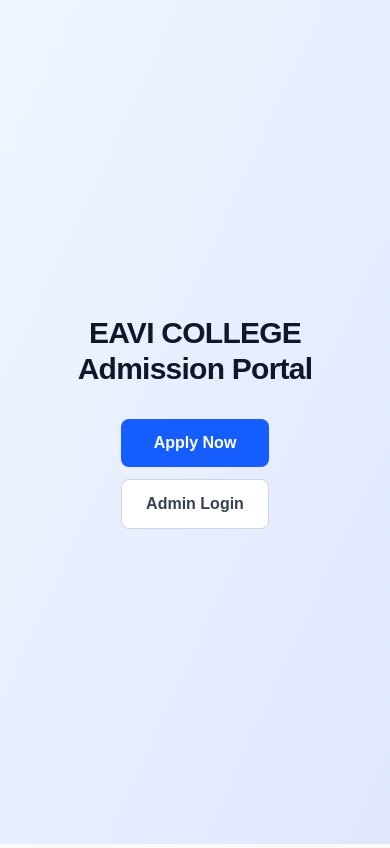
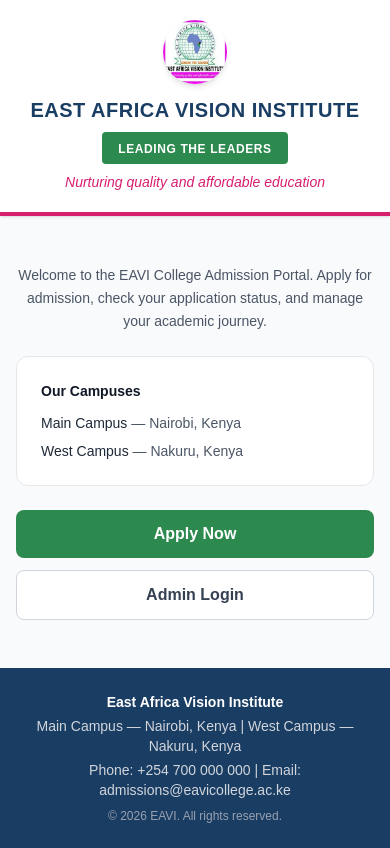
Before and after one commit to braxton0054/newEavi, a Next.js app: page / in a window 390 px wide. Built offline with nearby package versions, Linux system fonts and the light colour scheme.

Commit message:
fix: layout polish — responsive grid fixes, sidebar padding, login page branding panel, homepage EAVI branding

```diff
--- a/src/app/apply/page.tsx
+++ b/src/app/apply/page.tsx
@@ -74,15 +74,16 @@ export default function ApplyPage() {
     <div className="min-h-screen bg-gray-50">
       {/* EAVI Brand Header */}
       <header className="bg-white border-b-4 border-[#d81e6f] shadow-sm">
-        <div className="max-w-4xl mx-auto px-4 py-5 flex flex-col items-center text-center">
-          <Image
-            src="/images/eavi-logo.jpg"
-            alt="East Africa Vision Institute Logo"
-            width={120}
-            height={120}
-            className="rounded-full shadow-md mb-3"
-            priority
-          />
+        <div className="max-w-2xl mx-auto px-4 py-5 flex flex-col items-center text-center">
+          <div className="w-16 sm:w-20 md:w-24 aspect-square relative mx-auto mb-3">
+            <Image
+              src="/images/eavi-logo.jpg"
+              alt="East Africa Vision Institute Logo"
+              fill
+              className="rounded-full shadow-md object-cover"
+              priority
+            />
+          </div>
           <h1 className="text-xl sm:text-2xl font-bold text-[#1a3d63] tracking-wide">
             EAST AFRICA VISION INSTITUTE
           </h1>
@@ -134,7 +135,7 @@ export default function ApplyPage() {
         )}
 
         <form onSubmit={handleSubmit} className="bg-white rounded-xl shadow-sm border border-gray-200 p-4 sm:p-6 md:p-8 space-y-6">
-          <div className="grid grid-cols-1 sm:grid-cols-3 gap-4">
+          <div className="grid grid-cols-1 sm:grid-cols-2 md:grid-cols-3 gap-4">
             <div>
               <label className="block text-sm font-medium text-gray-700 mb-1">First Name *</label>
               <input name="firstName" value={form.firstName} onChange={handleChange} required className="w-full rounded-lg border border-gray-300 px-3 py-2 text-sm focus:ring-2 focus:ring-[#2d8a4e] focus:border-[#2d8a4e] outline-none" />
@@ -205,7 +206,7 @@ export default function ApplyPage() {
 
       {/* Footer */}
       <footer className="bg-[#1a3d63] text-white mt-12">
-        <div className="max-w-4xl mx-auto px-4 py-6 text-center text-sm space-y-1">
+        <div className="max-w-2xl mx-auto px-4 py-6 text-center text-sm space-y-1">
           <p className="font-semibold">East Africa Vision Institute</p>
           <p className="text-gray-300">Main Campus — Nairobi, Kenya | West Campus — Nakuru, Kenya</p>
           <p className="text-gray-300">Phone: +254 700 000 000 | Email: admissions@eavicollege.ac.ke</p>
--- a/src/app/login/page.tsx
+++ b/src/app/login/page.tsx
@@ -43,24 +43,46 @@ export default function LoginPage() {
   };
 
   return (
-    <div className="min-h-screen flex items-center justify-center bg-gray-50 px-4">
-      <div className="max-w-sm w-full">
-        {/* EAVI Branding */}
-        <div className="flex flex-col items-center mb-8">
+    <div className="min-h-screen flex">
+      {/* Brand Panel — visible on md+ */}
+      <div className="hidden md:flex md:w-1/2 bg-gradient-to-br from-[#1a3d63] to-[#0f2a45] items-center justify-center p-12">
+        <div className="max-w-md text-center text-white">
+          <div className="w-24 aspect-square relative mx-auto mb-6">
             <Image
               src="/images/eavi-logo.jpg"
               alt="East Africa Vision Institute Logo"
-            width={80}
-            height={80}
-            className="rounded-full shadow-md mb-3"
+              fill
+              className="rounded-full shadow-lg object-cover"
               priority
             />
-          <h1 className="text-lg sm:text-xl font-bold text-[#1a3d63] tracking-wide text-center">
+          </div>
+          <h1 className="text-2xl font-bold tracking-wide">EAST AFRICA VISION INSTITUTE</h1>
+          <div className="mt-3 bg-[#2d8a4e] px-4 py-1 rounded-sm inline-block">
+            <span className="text-white text-sm font-semibold tracking-wider uppercase">Leading the Leaders</span>
+          </div>
+          <p className="mt-4 text-gray-300 italic">Nurturing quality and affordable education</p>
+          <p className="mt-6 text-sm text-gray-400">Main Campus — Nairobi<br />West Campus — Nakuru</p>
+        </div>
+      </div>
+
+      {/* Form Panel */}
+      <div className="flex-1 flex items-center justify-center px-4 bg-gray-50">
+        <div className="w-full max-w-sm">
+          {/* Mobile branding — visible below md */}
+          <div className="flex flex-col items-center mb-8 md:hidden">
+            <div className="w-12 sm:w-16 aspect-square relative mx-auto mb-3">
+              <Image
+                src="/images/eavi-logo.jpg"
+                alt="East Africa Vision Institute Logo"
+                fill
+                className="rounded-full shadow-md object-cover"
+                priority
+              />
+            </div>
+            <h1 className="text-base sm:text-lg font-bold text-[#1a3d63] tracking-wide text-center">
               EAST AFRICA VISION INSTITUTE
             </h1>
-          <p className="text-xs text-[#d81e6f] italic mt-1">
-            Nurturing quality and affordable education
-          </p>
+            <p className="text-xs text-[#d81e6f] italic mt-1">Nurturing quality and affordable education</p>
           </div>
 
           <h2 className="text-xl font-semibold text-center text-gray-800 mb-5">Admin Login</h2>
@@ -83,5 +105,6 @@ export default function LoginPage() {
           </form>
         </div>
       </div>
+    </div>
   );
 }
--- a/src/app/page.tsx
+++ b/src/app/page.tsx
@@ -1,27 +1,72 @@
 import Link from "next/link";
+import Image from "next/image";
 
 export default function Home() {
   return (
-    <div className="flex flex-col flex-1 items-center justify-center bg-gradient-to-br from-blue-50 to-indigo-100">
-      <main className="flex flex-col items-center gap-8 text-center px-4">
-        <h1 className="text-3xl sm:text-4xl md:text-5xl font-bold tracking-tight text-gray-900">
-          EAVI COLLEGE Admission Portal
+    <div className="min-h-screen bg-gray-50 flex flex-col">
+      <header className="bg-white border-b-4 border-[#d81e6f] shadow-sm">
+        <div className="max-w-2xl mx-auto px-4 py-5 flex flex-col items-center text-center">
+          <div className="w-16 sm:w-20 md:w-24 aspect-square relative mx-auto mb-3">
+            <Image
+              src="/images/eavi-logo.jpg"
+              alt="East Africa Vision Institute Logo"
+              fill
+              className="rounded-full shadow-md object-cover"
+              priority
+            />
+          </div>
+          <h1 className="text-xl sm:text-2xl font-bold text-[#1a3d63] tracking-wide">
+            EAST AFRICA VISION INSTITUTE
           </h1>
-        <div className="flex flex-col sm:flex-row gap-3 sm:gap-4">
+          <div className="mt-2 bg-[#2d8a4e] px-4 py-1 rounded-sm">
+            <span className="text-white text-xs sm:text-sm font-semibold tracking-wider uppercase">
+              Leading the Leaders
+            </span>
+          </div>
+          <p className="mt-2 text-sm text-[#d81e6f] italic font-medium">
+            Nurturing quality and affordable education
+          </p>
+        </div>
+      </header>
+
+      <main className="flex-1 flex flex-col items-center justify-center px-4 py-12">
+        <div className="max-w-lg w-full text-center space-y-6">
+          <p className="text-gray-600 text-sm sm:text-base leading-relaxed">
+            Welcome to the EAVI College Admission Portal. Apply for admission,
+            check your application status, and manage your academic journey.
+          </p>
+          <div className="bg-white rounded-xl border border-gray-200 p-6 text-left space-y-3">
+            <h2 className="text-sm font-semibold text-gray-900">Our Campuses</h2>
+            <div className="space-y-2 text-sm text-gray-600">
+              <p><span className="font-medium text-gray-800">Main Campus</span> — Nairobi, Kenya</p>
+              <p><span className="font-medium text-gray-800">West Campus</span> — Nakuru, Kenya</p>
+            </div>
+          </div>
+          <div className="flex flex-col sm:flex-row gap-3 justify-center">
             <Link
               href="/apply"
-            className="rounded-lg bg-blue-600 px-6 py-3 font-semibold text-white hover:bg-blue-700 transition-colors"
+              className="rounded-lg bg-[#2d8a4e] px-6 py-3 font-semibold text-white hover:bg-[#236d3c] transition-colors text-center"
             >
               Apply Now
             </Link>
             <Link
               href="/login"
-            className="rounded-lg border border-gray-300 bg-white px-6 py-3 font-semibold text-gray-700 hover:bg-gray-50 transition-colors"
+              className="rounded-lg border border-gray-300 bg-white px-6 py-3 font-semibold text-gray-700 hover:bg-gray-50 transition-colors text-center"
             >
               Admin Login
             </Link>
           </div>
+        </div>
       </main>
+
+      <footer className="bg-[#1a3d63] text-white">
+        <div className="max-w-2xl mx-auto px-4 py-6 text-center text-sm space-y-1">
+          <p className="font-semibold">East Africa Vision Institute</p>
+          <p className="text-gray-300">Main Campus — Nairobi, Kenya | West Campus — Nakuru, Kenya</p>
+          <p className="text-gray-300">Phone: +254 700 000 000 | Email: admissions@eavicollege.ac.ke</p>
+          <p className="text-gray-400 text-xs mt-2">&copy; {new Date().getFullYear()} EAVI. All rights reserved.</p>
+        </div>
+      </footer>
     </div>
   );
 }
--- a/src/components/ManualApplyForm.tsx
+++ b/src/components/ManualApplyForm.tsx
@@ -104,7 +104,7 @@ export default function ManualApplyForm({ defaultCampus, onSuccess }: Props) {
 
           <div>
             <p className="text-xs font-semibold text-gray-500 uppercase tracking-wider mb-3">Student Name</p>
-            <div className="grid grid-cols-1 sm:grid-cols-3 gap-3">
+            <div className="grid grid-cols-1 sm:grid-cols-2 md:grid-cols-3 gap-3">
               <div>
                 <label className="block text-xs font-medium text-gray-700 mb-1">First Name *</label>
                 <input name="firstName" value={form.firstName} onChange={handleChange} required className="w-full rounded-lg border border-gray-300 px-3 py-2 text-sm focus:ring-2 focus:ring-blue-500 focus:border-blue-500 outline-none" />
```
Also changed, not shown: src/app/admin/page.tsx (+6 -5 lines), src/app/super-admin/page.tsx (+6 -5 lines). Lines whose indentation alone changed are shown as unchanged.
